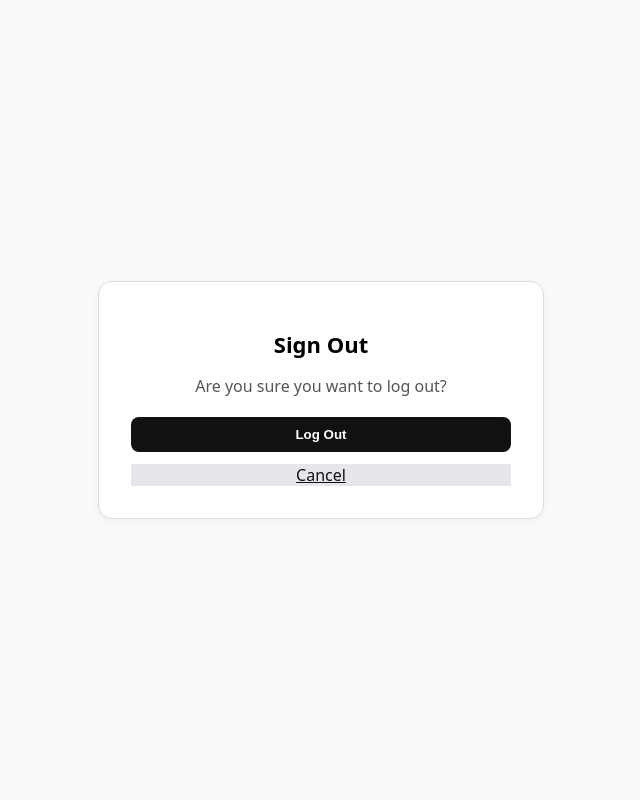
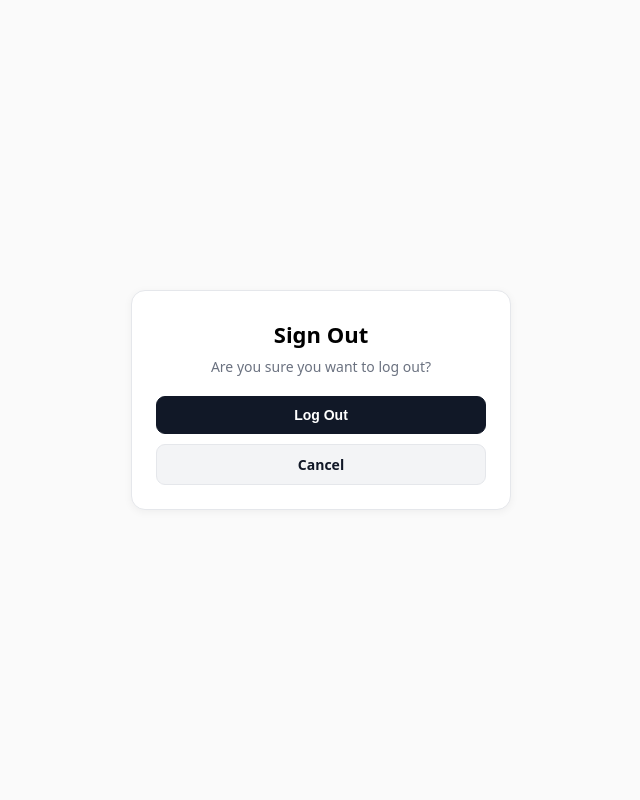
Before and after one commit to ahmerhm/HoosMarket, a Django app: template templates/account/logout.html in a window 1280 px wide. Shown: the whole page, without its empty margins (319-959 px from the left). Run offline with Django 3.2, Linux system fonts and the light colour scheme; the template is opened without the code that fills it, so the values that code supplies are empty.

Commit message:
minor changes

```diff
--- a/app/urls.py
+++ b/app/urls.py
@@ -14,6 +14,7 @@ from .views import (
     admin_flag_post,
     admin_resolve_flag,
     suspended_page_view,
+    admin_google_login,
 )
 
 def root(request):
@@ -26,10 +27,7 @@ urlpatterns = [
     path("admin/", admin.site.urls),
 
     # --- Custom Staff Login ---
-    path("admin-login/", auth_views.LoginView.as_view(
-        template_name="admin/login.html",
-        redirect_authenticated_user=True,
-    ), name="admin_login"),
+    path("admin-login/", admin_google_login, name="admin_login"),
 
     # --- Custom Admin Dashboard (your admin panel) ---
     path("admin-panel/", views.admin_dashboard, name="admin_dashboard"),
--- a/templates/account/logout.html
+++ b/templates/account/logout.html
@@ -5,64 +5,84 @@
   <meta charset="UTF-8">
   <title>Log Out</title>
   <style>
+    :root {
+      --ink:#111827;
+      --border:#e5e7eb;
+      --muted:#6b7280;
+    }
+
+    * { box-sizing:border-box; }
+
     body {
       font-family: system-ui, sans-serif;
-      background: #fafafa;
-      display: flex;
-      justify-content: center;
-      align-items: center;
-      height: 100vh;
-      margin: 0;
+      background:#fafafa;
+      display:flex;
+      justify-content:center;
+      align-items:center;
+      height:100vh;
+      margin:0;
     }
 
     .card {
-      background: white;
-      border: 1px solid #ddd;
-      border-radius: 14px;
-      padding: 32px;
-      width: 380px;
-      box-shadow: 0 2px 8px rgba(0,0,0,0.05);
-      text-align: center;
+      background:#fff;
+      border:1px solid var(--border);
+      border-radius:14px;
+      padding:28px 24px 24px;
+      width:380px;
+      max-width:90vw;
+      box-shadow:0 2px 8px rgba(0,0,0,0.05);
+      text-align:center;
     }
 
     h1 {
-      font-size: 22px;
-      margin-bottom: 10px;
+      font-size:22px;
+      margin:0 0 8px;
     }
 
     p {
-      color: #555;
-      margin-bottom: 20px;
+      color:var(--muted);
+      margin:0 0 20px;
+      font-size:14px;
     }
 
     form {
-      display: flex;
-      flex-direction: column;
-      gap: 12px;
+      display:flex;
+      flex-direction:column;
+      gap:10px;
     }
 
-    button {
-      border: none;
-      background: #111;
-      color: white;
-      padding: 10px 18px;
-      border-radius: 8px;
-      font-weight: 600;
-      cursor: pointer;
-      transition: background 0.3s ease;
+    .btn {
+      display:block;
+      width:100%;
+      padding:10px 16px;
+      border-radius:9px;
+      font-weight:600;
+      border:1px solid transparent;
+      cursor:pointer;
+      text-decoration:none;
+      font-size:14px;
+      transition:background .2s ease, border-color .2s ease, color .2s ease;
     }
 
-    button:hover {
-      background: #333;
+    .btn-primary {
+      background:var(--ink);
+      color:#fff;
+      border-color:var(--ink);
     }
 
-    .cancel {
-      background: #e5e7eb;
-      color: #111;
+    .btn-primary:hover {
+      background:#030712;
+      border-color:#030712;
     }
 
-    .cancel:hover {
-      background: #d1d5db;
+    .btn-secondary {
+      background:#f3f4f6;
+      color:#111827;
+      border-color:var(--border);
+    }
+
+    .btn-secondary:hover {
+      background:#e5e7eb;
     }
   </style>
 </head>
@@ -73,8 +93,8 @@
 
     <form method="post" action="{% url 'account_logout' %}">
       {% csrf_token %}
-      <button type="submit">Log Out</button>
-      <a href="/" class="cancel">Cancel</a>
+      <button type="submit" class="btn btn-primary">Log Out</button>
+      <a href="/" class="btn btn-secondary">Cancel</a>
     </form>
   </div>
 </body>
```
Also changed, not shown: app/settings/base.py (+7 -0 lines), app/views.py (+25 -3 lines), templates/account/login.html (+107 -32 lines).
